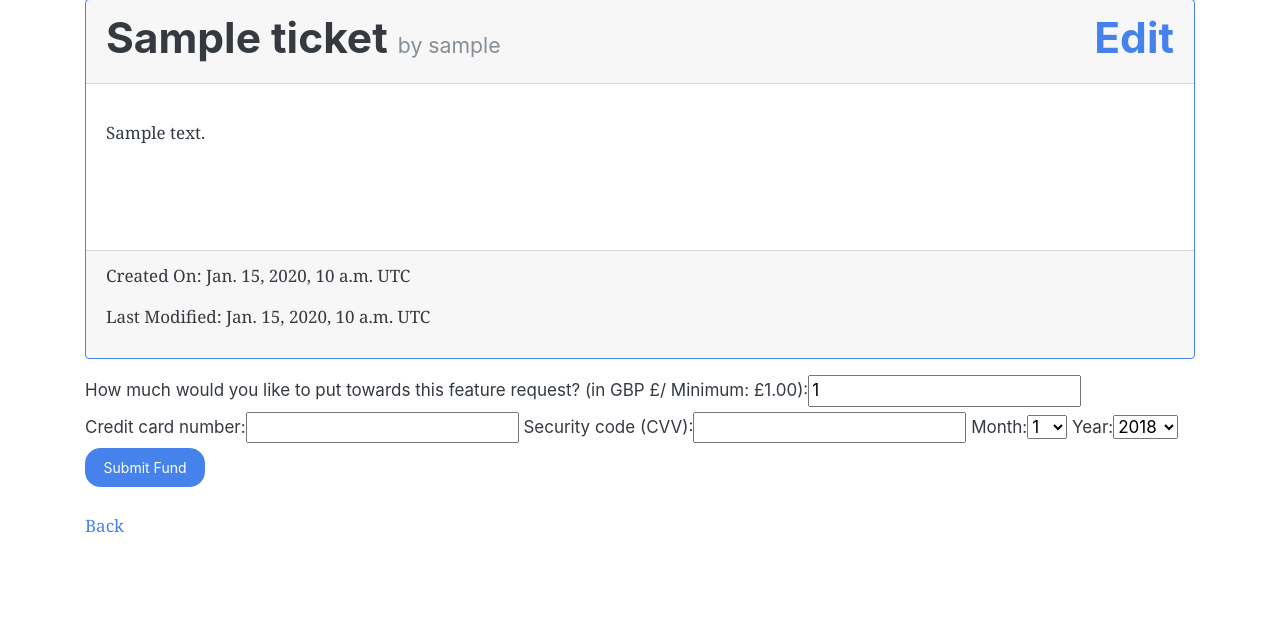
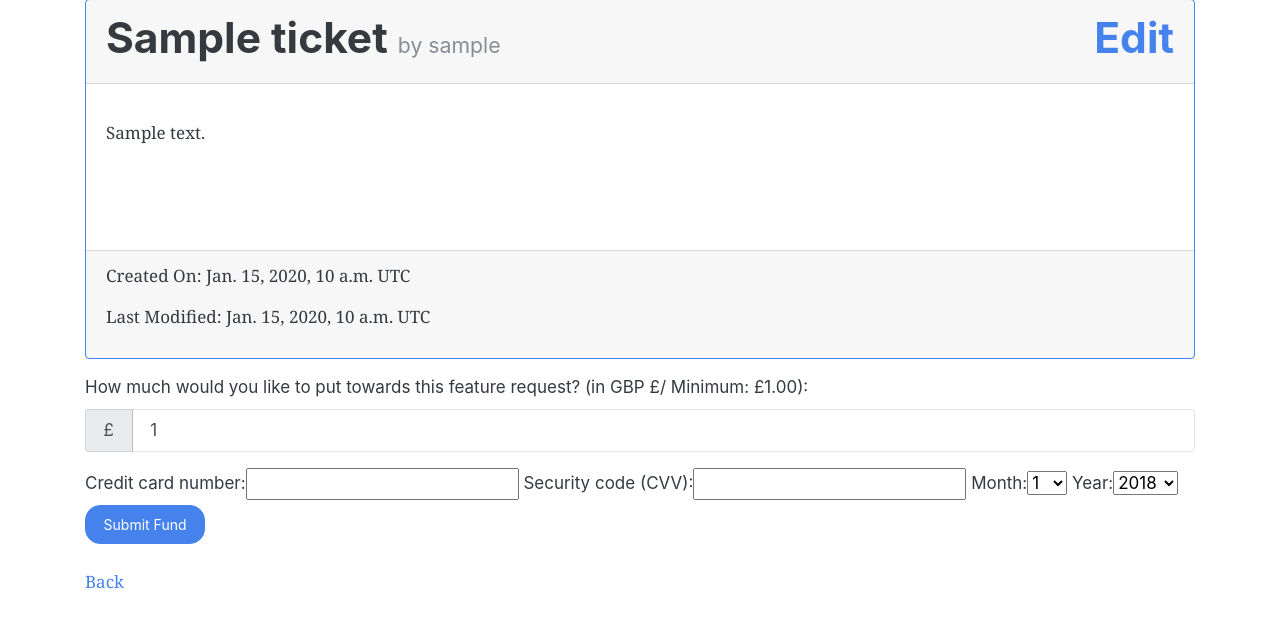
Before and after one commit to comacoma/FSF-MilestoneProject, a Django app: page /issuetracker/ticket/1/fund/ in a window 1280 px wide. Shown: the part 71-699 px from the top of the page. Run offline with Django 3.2, Linux system fonts and the light colour scheme; a user stored in the database is signed in; tables that the repository leaves empty hold one stand-in row (values such as "Sample post"); some libraries are stand-ins or nearby versions.

Commit message:
slight refined design of ticket funding form

```diff
--- a/issuetracker/templates/ticketfundingform.html
+++ b/issuetracker/templates/ticketfundingform.html
@@ -1,6 +1,7 @@
 {% extends 'base.html' %}
 {% load bootstrap_tags %}
 {% load static from staticfiles %}
+{% load widget_tweaks %}
 {% load tz %}
 
 {% block page_title %}Issue Tracker - Funding for Feature Request{% endblock %}
@@ -42,7 +43,16 @@
         </div>
 
         {% csrf_token %}
-        {{ funding_form | as_bootstrap }}
+        <div class="form-group">
+            {{ funding_form.fund.label_tag }}
+            <div class="input-group">
+                <div class="input-group-prepend">
+                    <span class="input-group-text">£</span>
+                </div>
+                {% render_field funding_form.fund class="form-control" min="1" max="999999" step="1" %}
+            </div>
+        </div>
+
         {{ card_detail_form | as_bootstrap }}
 
         <button class="btn btn-primary" type="submit">Submit Fund</button>
```
